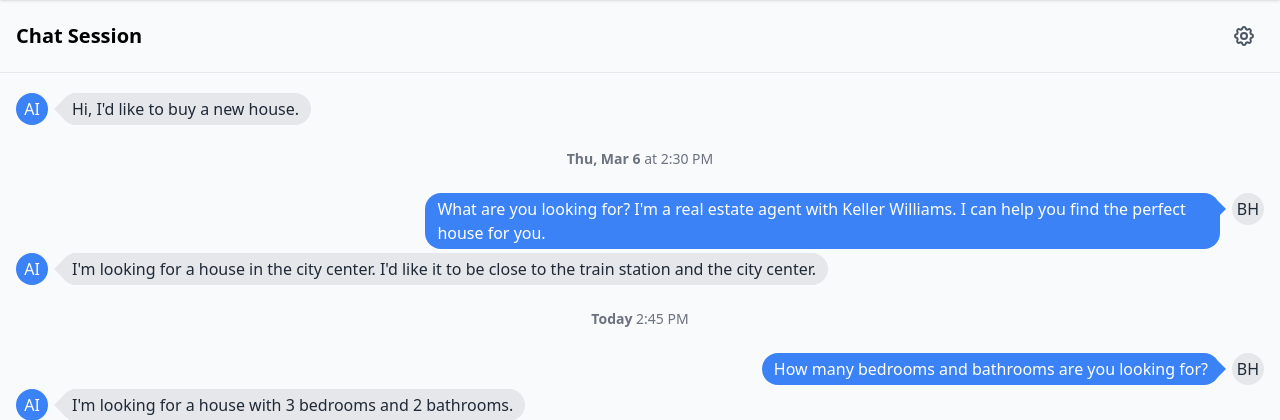
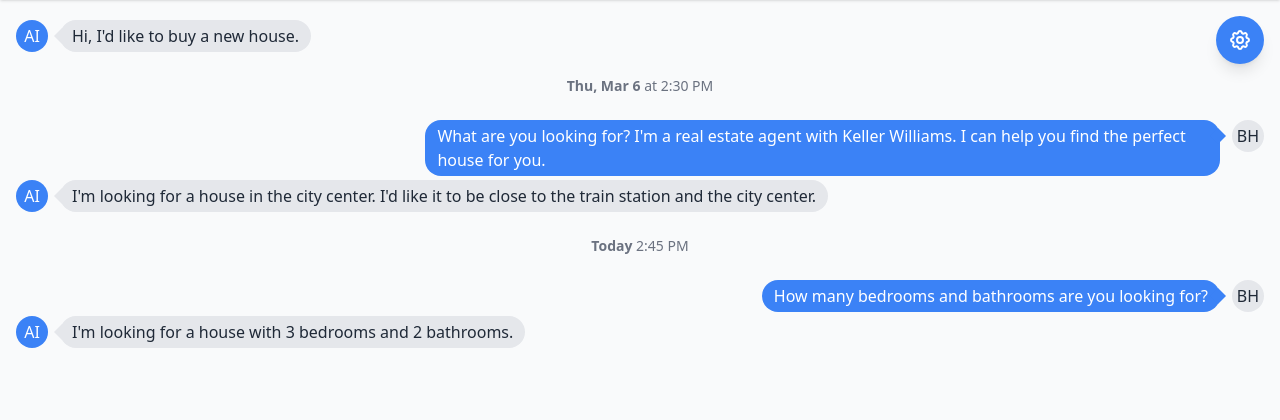
Before and after one commit to meresoft-io/keyspeak, a FastAPI app: template templates/pages/chat.html in a window 1280 px wide. Shown: the part 64-484 px from the top of the page. Run offline with FastAPI, Linux system fonts and the light colour scheme; the template is opened without the code that fills it, so the values that code supplies are empty; some libraries are stand-ins or nearby versions.

Commit message:
Assistant checkpoint: Reposition gear button as floating circle
Assistant generated file changes:
- templates/pages/chat.html: Reposition gear button as floating circle, Add floating gear button at top

---

User prompt:

I liked how the gear was a floating blue circle, revert what you did and just move that up

Replit-Commit-Author: Assistant
Replit-Commit-Session-Id: 86cefef3-a9fc-406d-bfe3-97f213a3a11b

```diff
--- a/templates/pages/chat.html
+++ b/templates/pages/chat.html
@@ -6,21 +6,6 @@
 <div class="flex flex-col h-[calc(100vh-4rem)] md:flex-row">
     <!-- Chat Column -->
     <div class="flex-1 flex flex-col">
-        <!-- Chat Header -->
-        <div class="flex justify-between items-center p-4 border-b border-gray-200">
-            <h2 class="text-xl font-semibold">Chat Session</h2>
-            <button
-                class="p-2 rounded-full hover:bg-gray-100 transition-colors"
-                onclick="document.getElementById('aiProfileControls').classList.toggle('hidden')">
-                <svg xmlns="http://www.w3.org/2000/svg" class="h-6 w-6 text-gray-600" fill="none" viewBox="0 0 24 24"
-                    stroke="currentColor">
-                    <path stroke-linecap="round" stroke-linejoin="round" stroke-width="2"
-                        d="M10.325 4.317c.426-1.756 2.924-1.756 3.35 0a1.724 1.724 0 002.573 1.066c1.543-.94 3.31.826 2.37 2.37a1.724 1.724 0 001.065 2.572c1.756.426 1.756 2.924 0 3.35a1.724 1.724 0 00-1.066 2.573c.94 1.543-.826 3.31-2.37 2.37a1.724 1.724 0 00-2.572 1.065c-.426 1.756-2.924 1.756-3.35 0a1.724 1.724 0 00-2.573-1.066c-1.543.94-3.31-.826-2.37-2.37a1.724 1.724 0 00-1.065-2.572c-1.756-.426-1.756-2.924 0-3.35a1.724 1.724 0 001.066-2.573c-.94-1.543.826-3.31 2.37-2.37.996.608 2.296.07 2.572-1.065z" />
-                    <path stroke-linecap="round" stroke-linejoin="round" stroke-width="2" d="M15 12a3 3 0 11-6 0 3 3 0 016 0z" />
-                </svg>
-            </button>
-        </div>
-
         <!-- Chat Messages Area -->
         <div class="flex-1 overflow-y-auto p-4">
             <!-- Messages will be rendered here -->
@@ -74,6 +59,16 @@
     </div>
 
 
+    <!-- Mobile Toggle Button -->
+    <button
+        class="fixed top-20 right-4 bg-blue-500 text-white p-3 rounded-full shadow-lg z-10"
+        onclick="document.getElementById('aiProfileControls').classList.toggle('hidden')">
+        <svg xmlns="http://www.w3.org/2000/svg" class="h-6 w-6" fill="none" viewBox="0 0 24 24" stroke="currentColor">
+            <path stroke-linecap="round" stroke-linejoin="round" stroke-width="2" d="M10.325 4.317c.426-1.756 2.924-1.756 3.35 0a1.724 1.724 0 002.573 1.066c1.543-.94 3.31.826 2.37 2.37a1.724 1.724 0 001.065 2.572c1.756.426 1.756 2.924 0 3.35a1.724 1.724 0 00-1.066 2.573c.94 1.543-.826 3.31-2.37 2.37a1.724 1.724 0 00-2.572 1.065c-.426 1.756-2.924 1.756-3.35 0a1.724 1.724 0 00-2.573-1.066c-1.543.94-3.31-.826-2.37-2.37a1.724 1.724 0 00-1.065-2.572c-1.756-.426-1.756-2.924 0-3.35a1.724 1.724 0 001.066-2.573c-.94-1.543.826-3.31 2.37-2.37.996.608 2.296.07 2.572-1.065z" />
+            <path stroke-linecap="round" stroke-linejoin="round" stroke-width="2" d="M15 12a3 3 0 11-6 0 3 3 0 016 0z" />
+        </svg>
+    </button>
+
     <!-- AI Profile Controls Column -->
     <div id="aiProfileControls" class="hidden w-full md:w-80 p-6 bg-gray-50 overflow-y-auto fixed md:relative right-0 top-0 h-full transform translate-x-full md:translate-x-0 transition-transform duration-300 ease-in-out">
         <h2 class="text-xl font-semibold mb-6">AI Profile Settings</h2>
```
